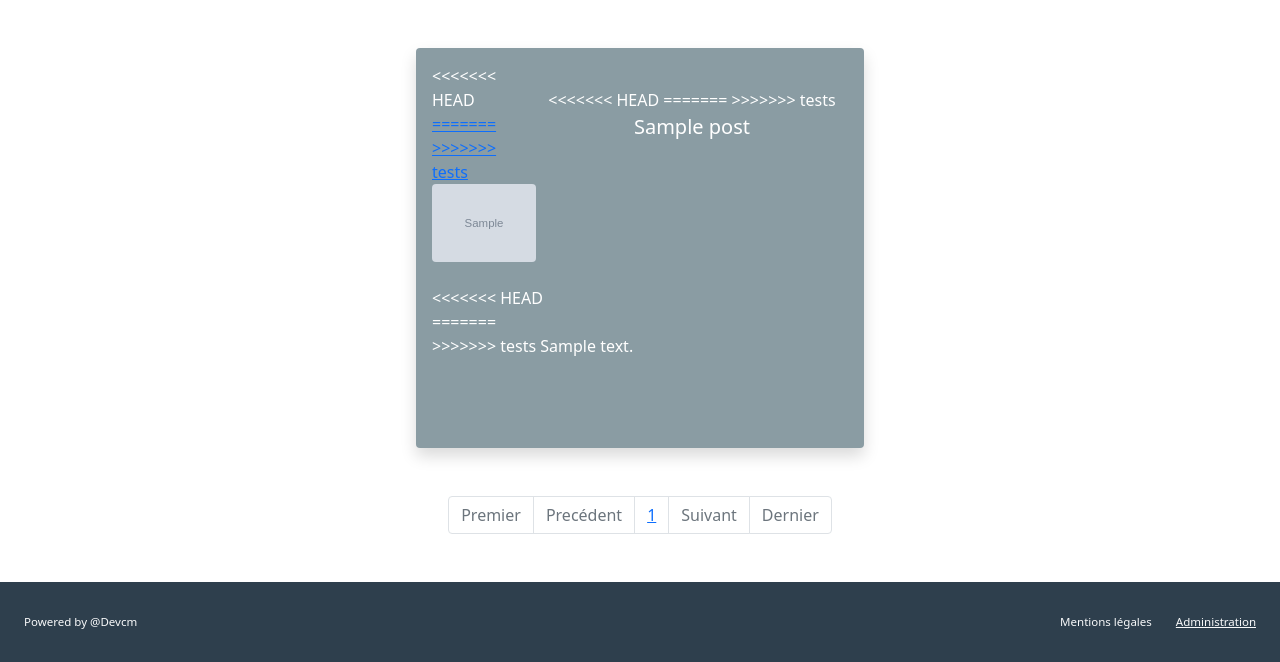
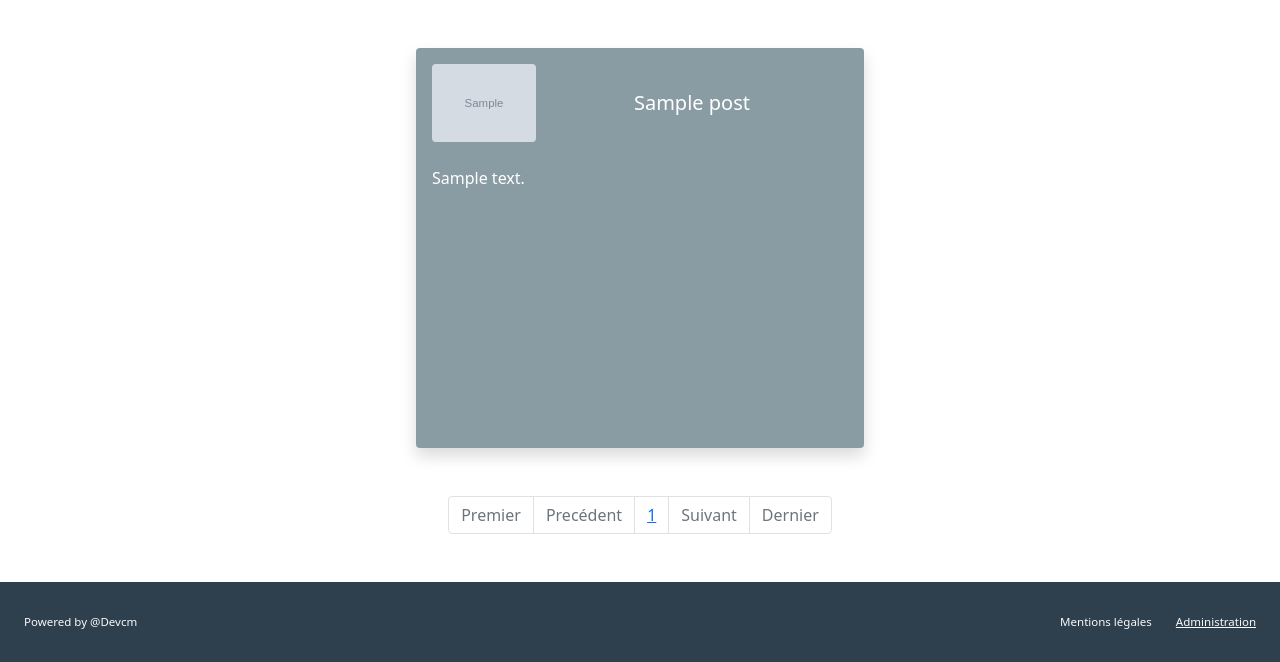
Before and after one commit to gitcmartel/blog, a PHP site: the page made by templates/postList.html.twig in a window 1280 px wide. Shown: the part 240-902 px from the top of the page. Run offline with PHP 8.4, Linux system fonts and the light colour scheme; the template is opened without the code that fills it: most values are stand-ins (such as "Sample title", 1, 10 or a date in 2020); grey boxes marked "Sample" are stand-in pictures; some libraries are stand-ins or nearby versions.

Commit message:
solving conflits

```diff
--- a/templates/postList.html.twig
+++ b/templates/postList.html.twig
@@ -7,29 +7,17 @@
                 <div class="d-flex flex-column w-35 vh-50 vh-max-50 my-5 shadow p-3 mb-5 rounded post-background-color">
                     <div class="d-flex w-100 mb-4">
                         <div class="w-25">
-<<<<<<< HEAD
                             <a href="index.php?action=postDisplay&postId={{ post.id }}">
-=======
-                            <a href="index.php?action=post&postId={{ post.id }}">
->>>>>>> tests
                                 <img class="w-100 rounded" src="{{ post.imagePath }}" alt="Image du post">
                             </a>
                         </div>
                         <div class="w-75 text-center pt-4">
-<<<<<<< HEAD
                             <a class="text-reset text-decoration-none" href="index.php?action=postDisplay&postId={{ post.id }}">
-=======
-                            <a class="text-reset text-decoration-none" href="index.php?action=post&postId={{ post.id }}">
->>>>>>> tests
                                 <p class="fs-5">{{ post.title }}</p>
                             </a>
                         </div>
                     </div>
-<<<<<<< HEAD
                     <div class="w-100 overflow-auto">
-=======
-                    <div class="w-100 overflow-auto scrollbar-thin">
->>>>>>> tests
                         {{ post.summary }}
                     </div>
                 </div>
```
